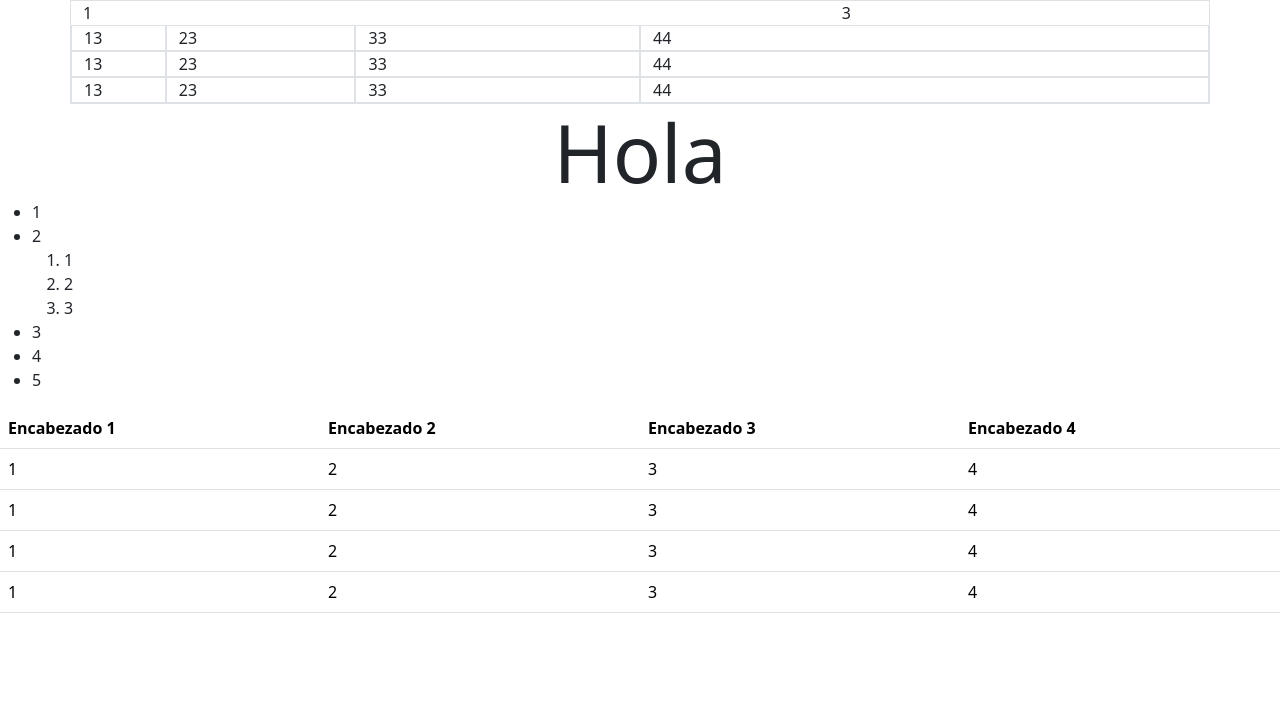
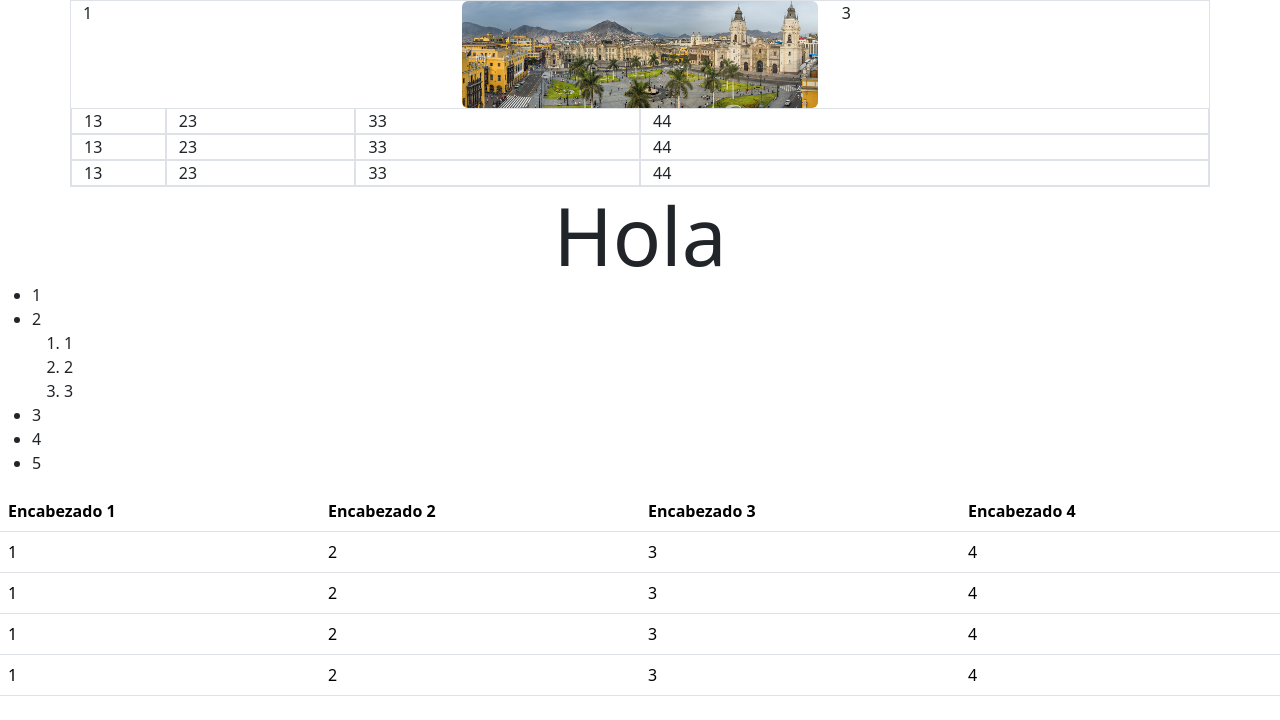
Before and after one commit to oliber246/Web, a plain HTML site: page Ejercicios/BOOTSTRAP/boot02.html in a window 1280 px wide. Drawn offline with Linux system fonts and the light colour scheme.

Commit message:
final bootstrap

```diff
--- a/Ejercicios/BOOTSTRAP/boot02.html
+++ b/Ejercicios/BOOTSTRAP/boot02.html
@@ -13,7 +13,7 @@
         <div class="row">
             <div class="col">1</div>
             <div class="col">
-                <img src="img/image.png" alt="" class="rounded img-fluid">
+                <img src="img/image1.png" alt="" class="rounded img-fluid">
             </div>
             <div class="col">3</div>
         </div>
```
Also changed, not shown: Ejercicios/BOOTSTRAP/boot03.html (+1 -1 lines).
